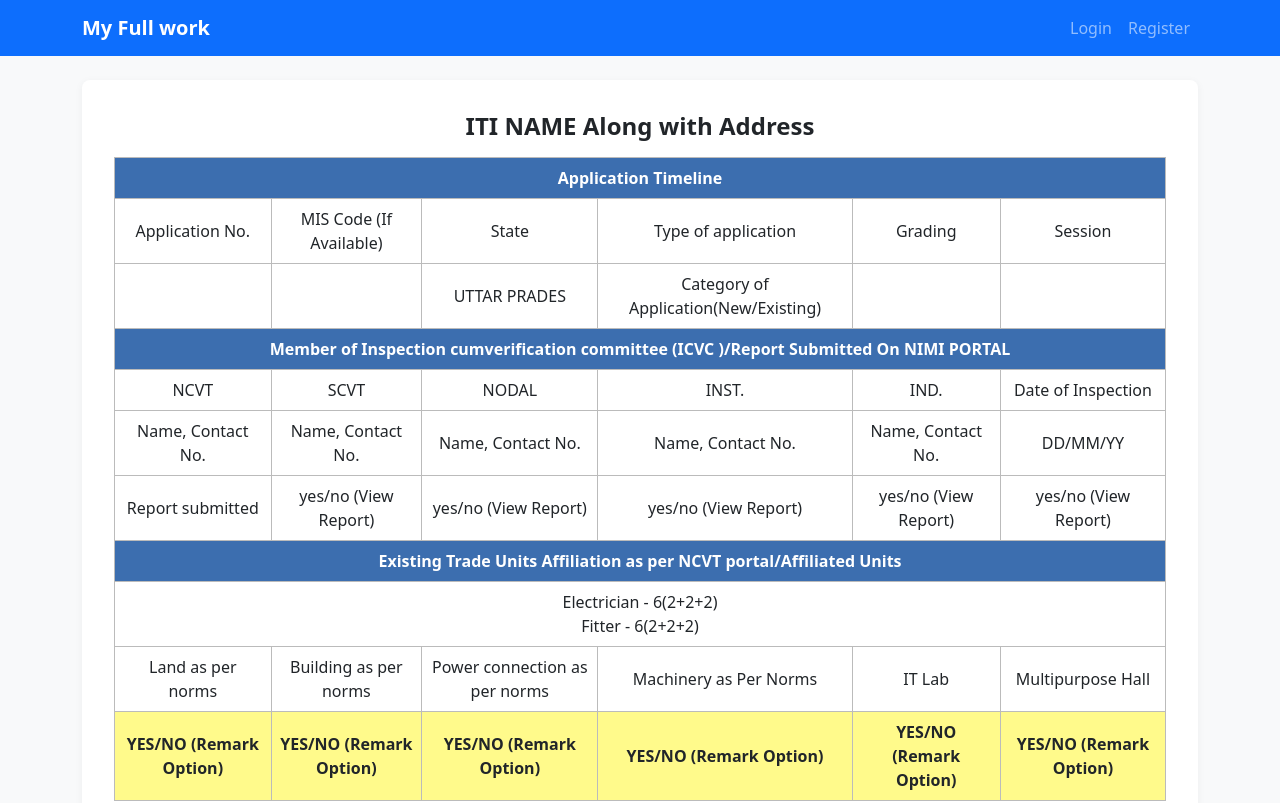
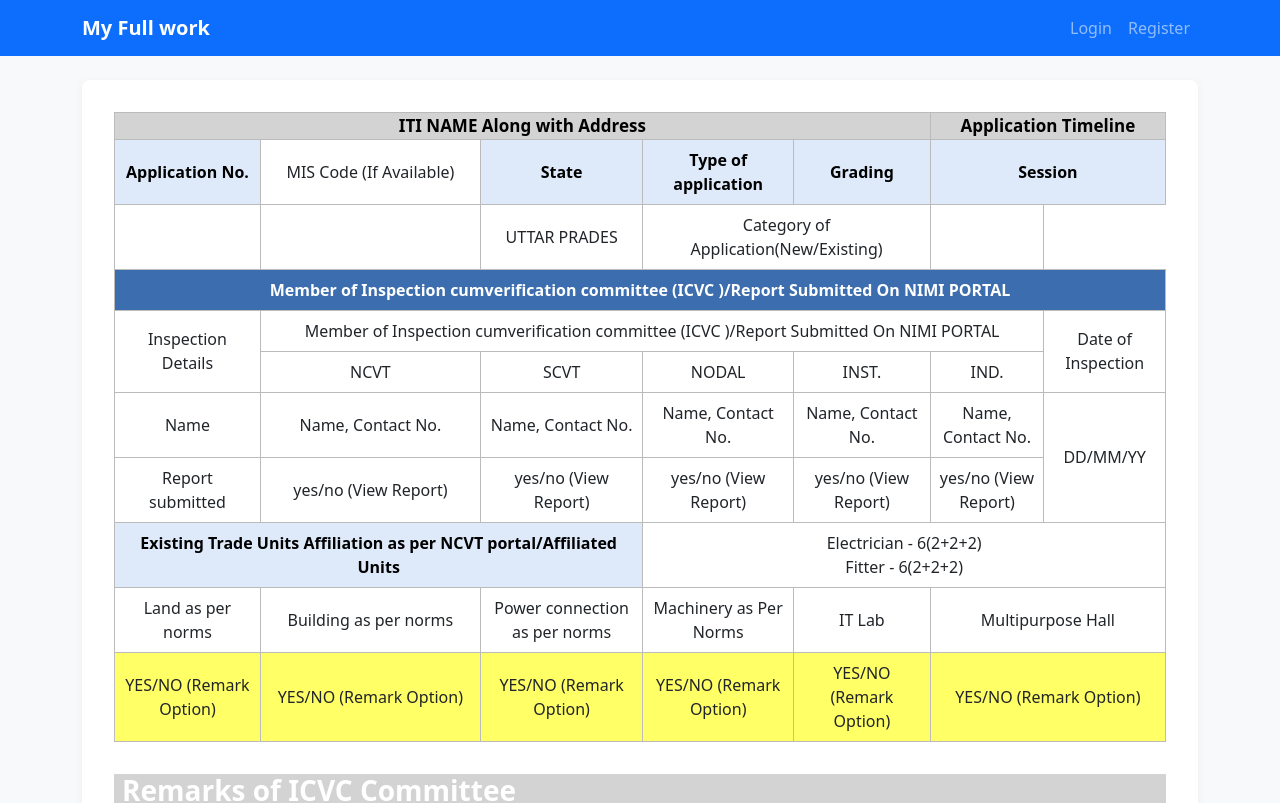
Before and after one commit to isahityakarn/curdwithlogin_reactjs, a React (Create React App) app: page /scurtiny in a window 1280 px wide. Shown: the top 803 px of the page. Built offline with nearby package versions, Linux system fonts and the light colour scheme.

Commit message:
working fine

```diff
--- a/src/components/Scurtiny.css
+++ b/src/components/Scurtiny.css
@@ -20,8 +20,8 @@
 
 
 .report-table th {
-  background: #3c6eaf;
-  color: #fff;
+  background: #deeafa;
+  color: #000000;
   border: 1px solid #bbb;
   padding: 0.5rem;
   text-align: center;
--- a/src/components/Scurtiny.js
+++ b/src/components/Scurtiny.js
@@ -2,52 +2,66 @@ import React from 'react';
 import './Scurtiny.css';
 
 const Scurtiny = () => {
-    console.log("hello");
-
   return (
     <div className="scurtiny-report">
-      <h2 className="report-title">ITI NAME Along with Address</h2>
       <table className="report-table">
         <thead>
           <tr>
-            <th colSpan="6">Application Timeline</th>
+            <th colSpan="5" style={{ background: '#d3d3d3', fontSize: '17px', padding: 0 }}>
+              ITI NAME Along with Address
+            </th>
+            <th colSpan="2" style={{ background: '#d3d3d3', fontSize: '17px', padding: 0 }}>
+               Application Timeline
+            </th>
           </tr>
         </thead>
         <tbody>
           <tr>
-            <td>Application No.</td>
-            <td>MIS Code (If Available)</td>
-            <td>State</td>
-            <td>Type of application</td>
-            <td>Grading</td>
-            <td>Session</td>
+            <th>Application No.</th>
+            <td style={{ width: '220px' }}>MIS Code (If Available)</td>
+            <th>State</th>
+            <th>Type of application</th>
+            <th>Grading</th>
+            <th colSpan={2}>Session</th>
+
           </tr>
           <tr>
             <td></td>
             <td></td>
             <td>UTTAR PRADES</td>
-            <td>Category of Application(New/Existing)</td>
+            <td colSpan={2}>Category of Application(New/Existing)</td>
             <td></td>
-            <td></td>
+
           </tr>
           <tr>
-            <td colSpan="6" className="section-title">Member of Inspection cumverification committee (ICVC )/Report Submitted On NIMI PORTAL</td>
+            <td colSpan="7" className="section-title">Member of Inspection cumverification committee (ICVC )/Report Submitted On NIMI PORTAL</td>
           </tr>
           <tr>
+            <td rowSpan={2}>Inspection Details</td>
+            <td colSpan={5}>Member of Inspection cumverification committee (ICVC )/Report Submitted On NIMI PORTAL</td>
+
+            <td rowSpan={2}>Date of Inspection</td>
+
+          </tr>
+          <tr>
+
             <td>NCVT</td>
             <td>SCVT</td>
             <td>NODAL</td>
             <td>INST.</td>
             <td>IND.</td>
-            <td>Date of Inspection</td>
+
+
           </tr>
           <tr>
+              <td>Name</td>
             <td>Name, Contact No.</td>
             <td>Name, Contact No.</td>
             <td>Name, Contact No.</td>
             <td>Name, Contact No.</td>
             <td>Name, Contact No.</td>
-            <td>DD/MM/YY</td>
+            <td rowSpan={2}>DD/MM/YY</td>
+
           </tr>
           <tr>
             <td>Report submitted</td>
@@ -56,33 +70,35 @@ const Scurtiny = () => {
             <td>yes/no (View Report)</td>
             <td>yes/no (View Report)</td>
             <td>yes/no (View Report)</td>
+
           </tr>
           <tr>
-            <td colSpan="6" className="section-title">Existing Trade Units Affiliation as per NCVT portal/Affiliated Units</td>
+            <th colSpan="3" className="">Existing Trade Units Affiliation as per NCVT portal/Affiliated Units</th>
+             <td colSpan="4">Electrician - 6(2+2+2)<br/>Fitter - 6(2+2+2)</td>
           </tr>
-          <tr>
-            <td colSpan="6">Electrician - 6(2+2+2)<br/>Fitter - 6(2+2+2)</td>
-          </tr>
+
           <tr>
             <td>Land as per norms</td>
             <td>Building as per norms</td>
             <td>Power connection as per norms</td>
             <td>Machinery as Per Norms</td>
             <td>IT Lab</td>
-            <td>Multipurpose Hall</td>
+            <td colSpan={2}>Multipurpose Hall</td>
+
           </tr>
-          <tr className="highlight-row">
+          <tr style={{ background: '#ffff66' }}>
             <td>YES/NO (Remark Option)</td>
             <td>YES/NO (Remark Option)</td>
             <td>YES/NO (Remark Option)</td>
             <td>YES/NO (Remark Option)</td>
             <td>YES/NO (Remark Option)</td>
-            <td>YES/NO (Remark Option)</td>
+            <td colSpan={2}>YES/NO (Remark Option)</td>
+
           </tr>
         </tbody>
       </table>
 
-      <h3 className="section-title">Remarks of ICVC Committee</h3>
+      <h3 className="section-title" style={{ background: '#d3d3d3', marginTop: '20px' }}>Remarks of ICVC Committee</h3>
       <table className="report-table">
         <thead>
           <tr>
@@ -114,8 +130,8 @@ const Scurtiny = () => {
         </tbody>
       </table>
 
-      <h3 className="section-title">Remarks of TC Section</h3>
-      <div className="remark-option">Remark Option</div>
+      <h3 className="section-title" style={{ background: '#d3d3d3', marginTop: '20px' }}>Remarks of TC Section</h3>
+      <div className="remark-option" style={{ background: '#ffff66', padding: '10px' }}>Remark Option</div>
     </div>
   );
 };
```
